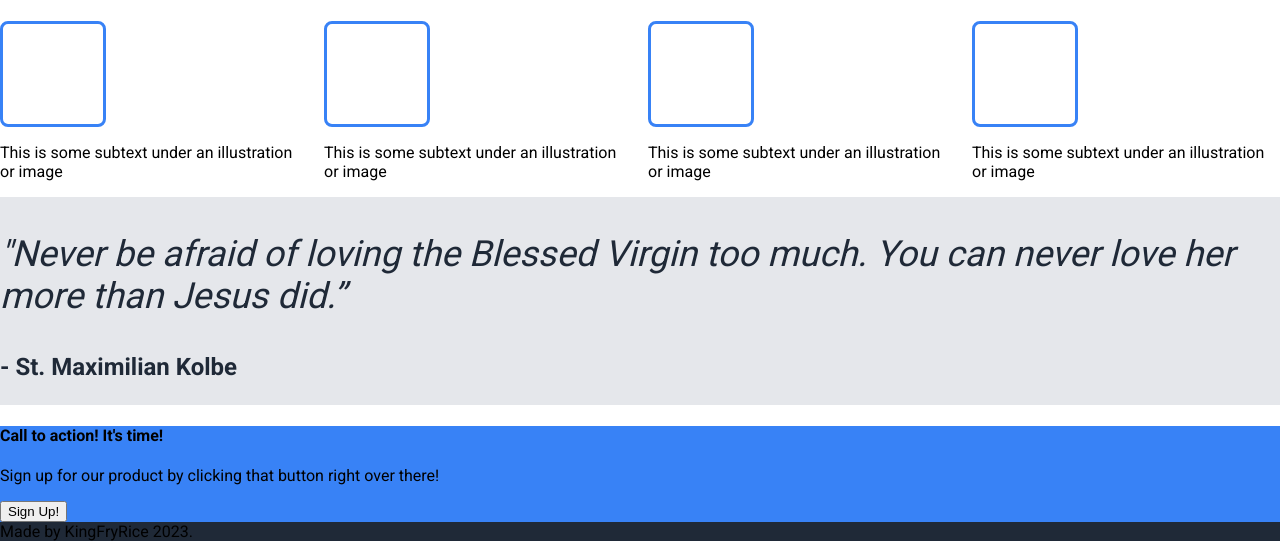
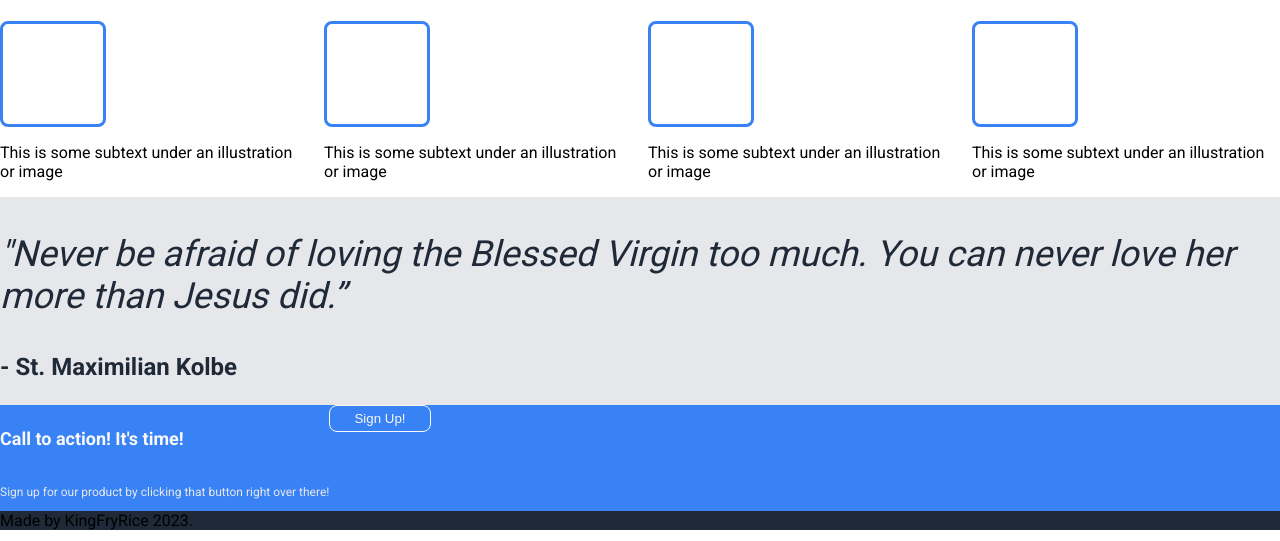
Before and after one commit to KingFryRice/landing-page, a plain HTML site: page index.html in a window 1280 px wide. Shown: the part 349-890 px from the top of the page. Drawn offline with Linux system fonts and the light colour scheme.

Commit message:
Color final section and flex layout text and button

```diff
--- a/style.css
+++ b/style.css
@@ -115,3 +115,34 @@ section .box {
     font-weight: bold;
     color: #1F2937;
 }
+
+/* Final Section Styling */
+
+.final-box {
+    display: flex;
+}
+
+.final-content {
+    display: flex;
+    flex-direction: column;
+}
+
+.final-content .final-header {
+    font-size: 18px;
+    font-weight: bold;
+    color: #F9FAF8
+}
+
+.final-content .final-subtext {
+    font-size: 12px;
+    font-weight: lighter;
+    color: #E5E7EB;
+}
+
+.final-button button {
+    border: 1px solid #F9FAF8;
+    padding: 5px 24px;
+    background: #3882F6;
+    color: #F9FAF8;
+    border-radius: 8px;
+}
```
